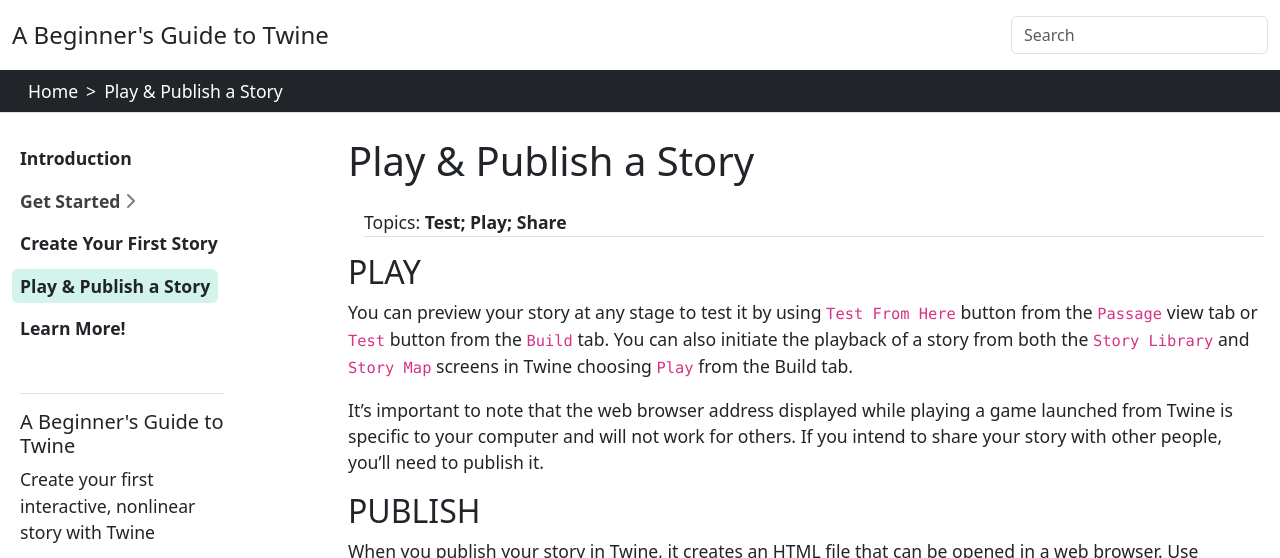
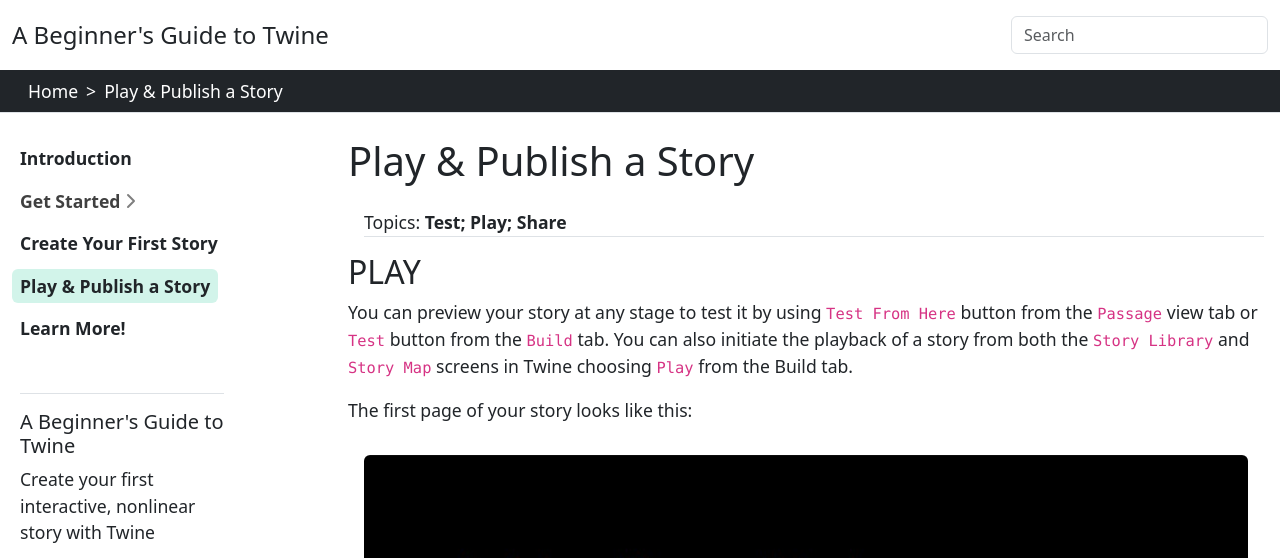
Before and after one commit to YBCGitHubby/TwineToolGuide, a Jekyll site: the page built from content/docs/publishstory.md, in a window 1280 px wide and 900 px high, cut to the strip 0-558 px from the top of the window. Built offline with Jekyll 4.4.1, drawn with Linux system fonts in a browser that asks for light colours.

Commit message:
Update publishstory.md

```diff
--- a/content/docs/publishstory.md
+++ b/content/docs/publishstory.md
@@ -6,6 +6,10 @@ topics: Test; Play; Share
 ## PLAY
 
 You can preview your story at any stage to test it by using `Test From Here` button from the `Passage` view tab or `Test` button from the `Build` tab. You can also initiate the playback of a story from both the `Story Library` and `Story Map` screens in Twine choosing `Play` from the Build tab.
+
+The first page of your story looks like this:
+
+{% include figure.html img="First page.jpg" alt="first pafe" caption="" width="100%" %}
 
 It's important to note that the web browser address displayed while playing a game launched from Twine is specific to your computer and will not work for others. If you intend to share your story with other people, you'll need to publish it.
 
```
